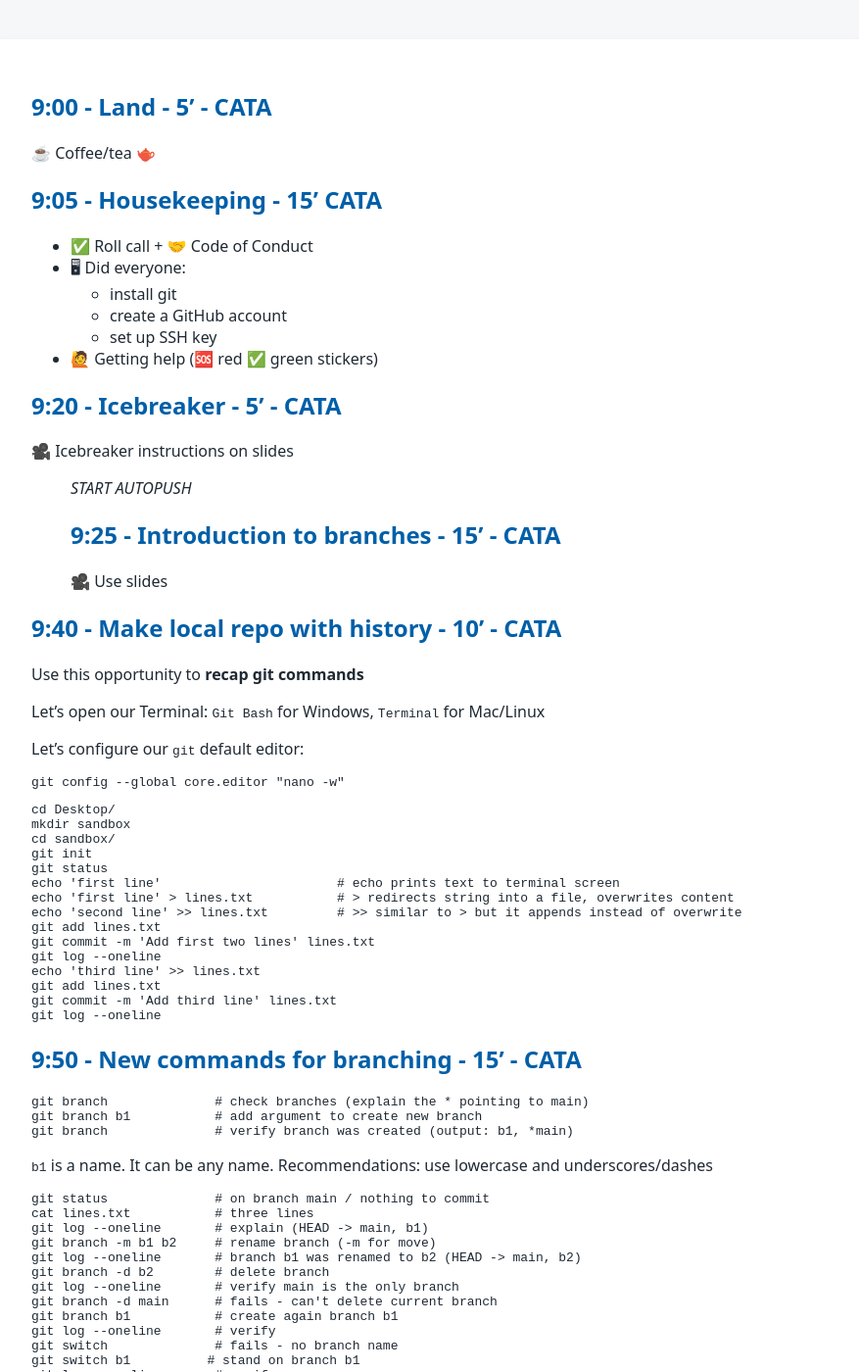
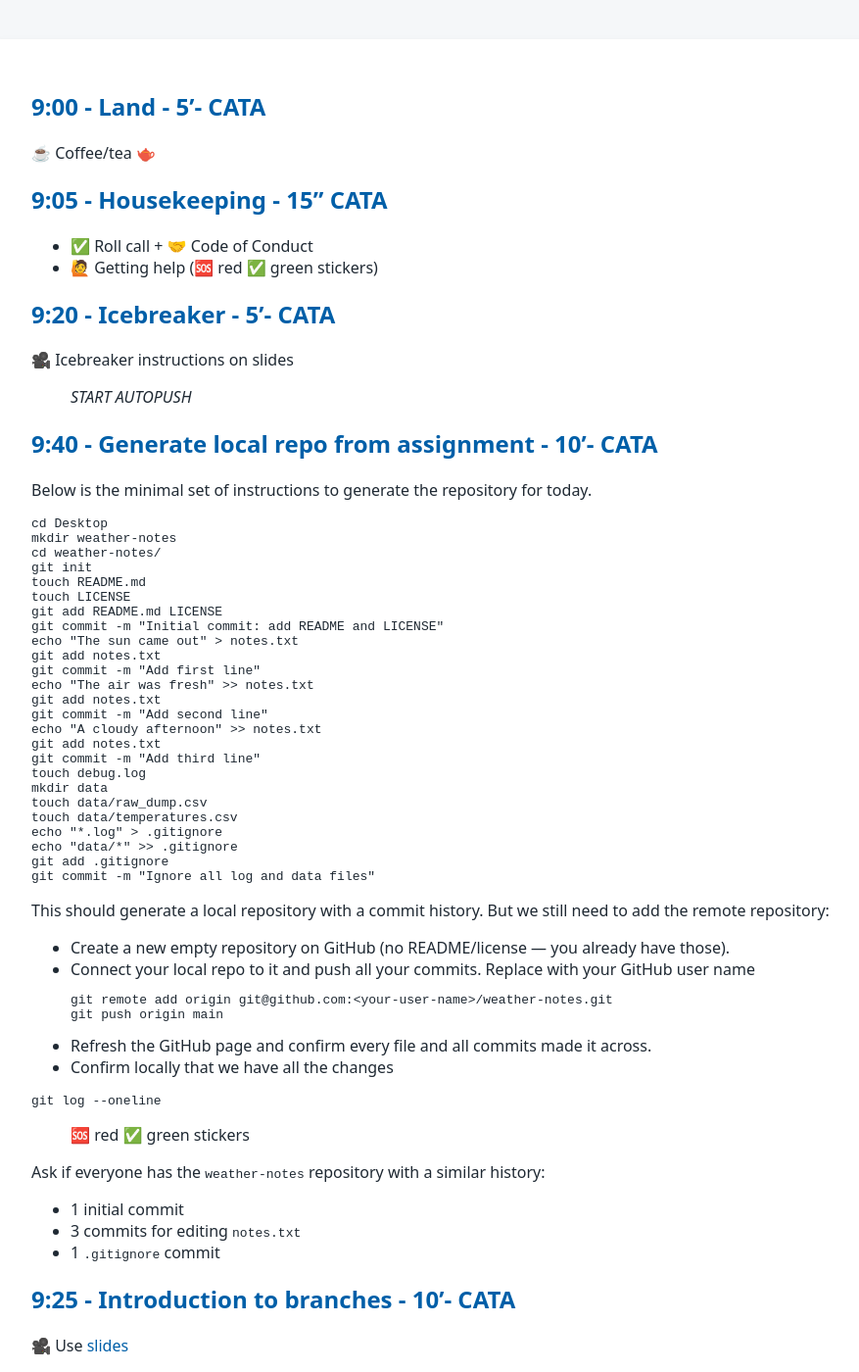
Before and after one commit to tu-delft-library/intermediate_version_control_with_git, a Jekyll site: the page built from material_for_trainers/lesson_plan.md, in a window 1280 px wide and 1400 px high. Shown: the whole window at 98% size, without its empty margins (108-985 px from the left). Built offline with Jekyll 4.4.1, drawn with Linux system fonts in a browser that asks for light colours; our own code applies the rules of GitHub Pages for plain Markdown files; some of the changed text lies outside the part shown.

Commit message:
update lesson and exercises

````diff
--- a/material_for_trainers/lesson_plan.md
+++ b/material_for_trainers/lesson_plan.md
@@ -1,49 +1,73 @@
 
-## 9:00 - Land - 5' - CATA
+## 9:00 - Land - 5'- CATA
 ☕ Coffee/tea 🫖
 
-## 9:05 - Housekeeping - 15' CATA
+## 9:05 - Housekeeping - 15" CATA
 - ✅ Roll call + 🤝 Code of Conduct
-- 🖥 Did everyone:
-    - install git
-    - create a GitHub account
-    - set up SSH key
 - 🙋 Getting help (🆘 red  ✅ green stickers)
 
-## 9:20 - Icebreaker - 5' - CATA
+## 9:20 - Icebreaker - 5'- CATA
 🎥 Icebreaker instructions on slides
 > *START AUTOPUSH*
-## 9:25 - Introduction to branches - 15' - CATA
-🎥 Use slides
 
 
-## 9:40 - Make local repo with history - 10' - CATA
-Use this opportunity to **recap git commands**
+## 9:40 - Generate local repo from assignment - 10'- CATA
 
-Let's open our Terminal: `Git Bash` for Windows, `Terminal` for Mac/Linux
+Below is the minimal set of instructions to generate the repository for today.
 
-Let's configure our `git` default editor:
+
 ```bash
-git config --global core.editor "nano -w"
+cd Desktop
+mkdir weather-notes
+cd weather-notes/
+git init
+touch README.md
+touch LICENSE
+git add README.md LICENSE
+git commit -m "Initial commit: add README and LICENSE"
+echo "The sun came out" > notes.txt
+git add notes.txt
+git commit -m "Add first line"
+echo "The air was fresh" >> notes.txt
+git add notes.txt
+git commit -m "Add second line"
+echo "A cloudy afternoon" >> notes.txt
+git add notes.txt
+git commit -m "Add third line"
+touch debug.log
+mkdir data
+touch data/raw_dump.csv
+touch data/temperatures.csv
+echo "*.log" > .gitignore
+echo "data/*" >> .gitignore
+git add .gitignore
+git commit -m "Ignore all log and data files"
 ```
+This should generate a local repository with a commit history. But we still need to add the remote repository:
+
+- Create a new empty repository on GitHub (no README/license — you already have those).
+- Connect your local repo to it and push all your commits. Replace <your-user-name> with your GitHub user name
 ```bash
-cd Desktop/
-mkdir sandbox
-cd sandbox/
-git init
-git status
-echo 'first line'                       # echo prints text to terminal screen
-echo 'first line' > lines.txt           # > redirects string into a file, overwrites content
-echo 'second line' >> lines.txt         # >> similar to > but it appends instead of overwrite
-git add lines.txt
-git commit -m 'Add first two lines' lines.txt
-git log --oneline
-echo 'third line' >> lines.txt
-git add lines.txt
-git commit -m 'Add third line' lines.txt
+git remote add origin git@github.com:<your-user-name>/weather-notes.git
+git push origin main
+```
+- Refresh the GitHub page and confirm every file and all commits made it across.
+- Confirm locally that we have all the changes
+
+```bash
 git log --oneline
 ```
-## 9:50 - New commands for branching - 15' - CATA
+> 🆘 red  ✅ green stickers
+
+Ask if everyone has the `weather-notes` repository with a similar history:
+- 1 initial commit
+- 3 commits for editing `notes.txt`
+- 1 `.gitignore` commit
+
+## 9:25 - Introduction to branches - 10'- CATA
+🎥 Use [slides](https://tud365.sharepoint.com/:p:/r/sites/ResearchDataServices/Gedeelde%20documenten/Training/Research_Software_Training/lesson_plans/resources/Intermediate%20version%20control%20with%20Git.pptx?d=w33d15b9f24e94794aaa7624d5b908dd3&csf=1&web=1&e=rgIzM0)
+
+## 9:50 - New commands for branching - 10'- CATA
 
 ```bash
 git branch              # check branches (explain the * pointing to main)
@@ -53,7 +77,7 @@ git branch              # verify branch was created (output: b1, *main)
 `b1` is a name. It can be any name. Recommendations: use lowercase and underscores/dashes
 ```bash
 git status              # on branch main / nothing to commit
-cat lines.txt           # three lines
+cat notes.txt           # three lines
 git log --oneline       # explain (HEAD -> main, b1)
 git branch -m b1 b2     # rename branch (-m for move)
 git log --oneline       # branch b1 was renamed to b2 (HEAD -> main, b2)
@@ -71,8 +95,12 @@ git log --oneline       # notice HEAD -> b2
 git switch main         # switch to main
 git log --oneline       # notice HEAD -> main
 ```
+Output should look like:
+```bash
+hash (HEAD -> main, origin/main, b2, b1) Ignore all log and data files
+```
 
-## 10:05 - 1 💪 Get familiar with branches - 10' - CATA
+## 10:05 - 1 💪 Get familiar with branches - 10'- CATA
 See `exercises.md`. There is an optional challenge under each numbered exercise.
 
 Solution:
@@ -90,22 +118,22 @@ git branch -d pe pi po
 git log --oneline
 ```
 
-## 10:15 - Develop on different branches - 10' - CATA
+## 10:15 - Develop on different branches - 10'- CATA
 
 
 ```bash
 git status
-echo 'fourth line' >> lines.txt              # add more lines
+echo "A dramatic sunset" >> notes.txt              # add more lines
 git diff
-git add lines.txt
-git commit -m 'Add fourth line' lines.txt    # commit changes on main
+git add notes.txt
+git commit -m "Add fourth line"    # commit changes on main
 git status
 git switch b1
 git log --oneline
-echo 'fourth line' >> lines.txt
+echo "A dramatic sunset" >> notes.txt
 git diff
-git add lines.txt
-git commit -m 'Add fourth line on branch b1' lines.txt # commit changes on b1
+git add notes.txt
+git commit -m "Add fourth line on branch b1" # commit changes on b1
 git status
 git switch main
 git log --oneline --all                    # show all branches
@@ -113,67 +141,56 @@ git log --oneline --all --graph            # show graph with all branches
 ```
 Notice the HEAD pointing to the main branch. The commits are different even if the changes are similar.
 
-## 10:25 - 2 💪 Commit in a secondary branch - 5' - CATA
+## 10:25 - 2 💪 Commit in a secondary branch - 5'- CATA
 See `exercises.md`. There is an optional challenge under each numbered exercise.
 
 Solution:
 ```bash
 git switch b2
-cat lines.txt
-echo 'fourth line' >> lines.txt
-echo 'fifth line' >> lines.txt
+cat notes.txt
+echo "A dramatic sunset" >> notes.txt
+echo "The moon was bright" >> notes.txt
 git diff
-git add lines.txt
+git add notes.txt
 git commit -m "Add two more lines on b2"
 git status
 ```
 
-## 10:30 - Break - 10'
+## 10:30 - Break -10'
 
-> *START AUTOPUSH* and use run commands in `simulate_local_repo.md` until `echo '---Differences across branches---'`
 
-## 10:40 - Explore differences across branches - 15' - HALFORD
+## 10:40 - Explore differences across branches - 15'- HALFORD
 
 Let's keep adding to our history:
 ```bash
 git switch main
-cat lines.txt
-echo 'fourth line (duplicate)' >> lines.txt      # add mistake on main
+cat notes.txt           # 4 lines on main
+echo "A dramatic sunset (duplicate)" >> notes.txt      # add mistake on main
 git diff
-git add lines.txt
-git commit -m 'Add fifth line on main (with mistake)' lines.txt
-cat lines.txt
+git add notes.txt
+git commit -m "Add fifth line on main (with mistake)"
+cat notes.txt               # 5 lines (5th one is a duplicate)
 git switch b1
-cat lines.txt
-echo 'fifth line' >> lines.txt
-git diff
-git add lines.txt
-git commit -m 'Add fifth line on b1' lines.txt
+cat notes.txt               # only 4 lines
+echo "The moon was bright" >> notes.txt
+git diff                    # 5 lines (5th line is new)
+git add notes.txt
+git commit -m "Add fifth line on b1"
 git log --oneline --all --graph                 # so many little changes
 ```
 Maybe we are confused about what was done on which branch. Let's see how to investigate the changes.
 
 ```bash
 git switch main
-git diff HEAD HEAD~1 lines.txt      # REMEMBER: changes between latest and one before latest commit
-git diff main b1 lines.txt # changes between  main and b1
-git diff main b1~1 lines.txt # changes between main and parent of the latest commit on branch B1
-git diff main~1 b1~1 lines.txt # changes between parent of the latest commit on the main branch and the parent of the latest commit on branch B1
+git diff HEAD HEAD~1      # REMEMBER: changes between latest and one before latest commit
+git diff main b1 # changes between  main and b1
+git diff main b1~1 # changes between main and parent of the latest commit on branch B1
+git diff main~1 b1~1 # changes between parent of the latest commit on the main branch and the parent of the latest commit on branch B1
 # No difference on this one. Both files have 4 lines
 ```
-Let's correct the mistake on `main` branch
 
-```bash
-git status              # verify
-nano lines.txt          # change "fourth line (duplicate)" with "fifth line"
-cat lines.txt           # verify
-git status              # verify
-git add lines.txt       # routine
-git commit -m 'Correct fifth line on main' lines.txt # routine
-git log --oneline --graph
-```
+## 10:55 - 3 💪  Explore differences across branches - 10'- HALFORD
 
-## 10:55 - 3 💪  Explore differences across branches - 10' - HALFORD
 See `exercises.md`. There is an optional challenge under each numbered exercise.
 
 Solution:
@@ -182,32 +199,35 @@ git switch b2
 git diff HEAD
 git diff HEAD~1
 git diff HEAD~2
-git diff HEAD~3         # fails
-git diff b2 b1 lines.txt
-git diff main b2~1 lines.txt
+git diff HEAD~3
+git diff HEAD~4
+git diff HEAD~5
+git diff HEAD~6         # fails -> current history only has 6 commits
+git diff b2 b1
+git diff main b2~1
 ```
 
-## 11:05 - Merging branches and conflict resolution - 15' - HALFORD
+## 11:05 - Merging branches and conflict resolution - 15'- HALFORD
 
 Let's develop further on branch `b1`:
 ```bash
 git switch b1                                             # on branch b1
-echo 'sixth line' >> lines.txt                          # routine
-echo 'seventh line' >> lines.txt                          # routine
+echo "It rained at night" >> notes.txt            # routine
+echo "Give me my thick blanket" >> notes.txt      # routine
 git diff                                                  # routine
-git add lines.txt                                         # routine
-git commit -m 'Add 6th and 7th lines on b1' lines.txt   # routine
+git add notes.txt                                         # routine
+git commit -m "Add sixth and seventh lines on b1"   # routine
 git log --oneline --all --graph                           # routine
 ```
 We are done with developing on `b1` and want to merge to `main`.
 For this we first *stand* on main branch (with `switch`) and then apply the merge.
 ```bash
 git switch main                     # on branch main
-git diff main b1 lines.txt          # verify
-git merge -m 'Merge b1' lines.txt   # wrong syntax - merge expects branch not file
-git merge -m 'Merge b1' b1          # right syntax: fails because of conflict
+git diff main b1                    # verify
+git merge -m "Merge b1" notes.txt   # wrong syntax - merge expects branch not file
+git merge -m "Merge b1" b1          # right syntax: fails because of conflict
 git status                          # see which files are in conflict
-git diff lines.txt                  # verify differences
+git diff notes.txt                  # verify differences
 ```
 To resolve the merge conflict:
 1. edit manually the conflicting sections: keep current branch (aka `ours`), incoming branch (aka `theirs`), combine or make entirely different changes.
@@ -219,156 +239,94 @@ To resolve the merge conflict:
 > - `>>>>>>>` → the incoming branch's version
 
 ```bash
-nano lines.txt           # edit the file within the conflict markers
+nano notes.txt           # edit the file within the conflict markers
                          # manually combine both sets
                          # demo ^k to delete whole line
 ```
-`lines.txt` should look like this:
+`notes.txt` should look like this:
 ```bash
-first line
-second line
-third line
-fourth line
-fifth line
-sixth line
-seventh line
+The sun came out
+The air was fresh
+A cloudy afternoon
+A dramatic sunset
+The moon was bright
+It rained at night
+Give me my thick blanket
 ```
 >
-In this example, the conflict has been resolved by mixing both sets of changes. Parts of the changes from both branches are now present in the file. If you are done you can use `git add` to stage the resolved changes:
+In this example, the conflict has been resolved by keeping the changes from branch `b1`.
 
 ```bash
 git status
-git diff                                                  # diff shows nothing!
+git diff                          # diff shows nothing! merge state - similar to staging
 ```
 During a merge, conflicting files go to a different state while the conflict is resolved and a commit is done.
 The easiest way to see the state of the file is to see show the content using `cat`.
+
 ```bash
-cat lines.txt
-git add lines.txt                                         # mark resolution
+cat notes.txt
+git add notes.txt                                         # mark resolution
 git status                                                # verify
-git commit -m 'Merge changes from b1 into main'          # conclude merge right syntax
+git commit -m "Merge changes from b1 into main"          # conclude merge right syntax
 git status                                                # verify
 git log --oneline --all --graph                           # see merge visually
-git log --oneline --all --graph --parents                 # see merge with hashes
 ```
 
-> **ADVANCED** If you really want to see the differences during a merge use: `git diff :1:lines.txt :2:lines.txt`
+> **ADVANCED** If you really want to see the differences during a merge use: `git diff :1:notes.txt :2:notes.txt`
 
-## 11:20 - 4 💪 A first type for merge - 10' - HALFORD
+## 11:20 - 4 💪 A first type for merge - 10'- HALFORD
 See `exercises.md`. There is an optional challenge under each numbered exercise.
+
+
 
 Solution:
 ```bash
-git diff main b2 lines.tx       # show differences for lines.txt
 git diff main b2                # show differences all files - same in this case
 git switch main                 # stand on main
 git merge b2                    # merge b2 into main
-nano lines.txt                  # fix conflicts
-git add lines.txt
-git commit -m 'Merge b2 into main'
+nano notes.txt                  # fix conflicts
+git add notes.txt
+git commit -m "Merge b2 into main"
 git log --oneline --all --graph # verify
 ```
 
 > **Before break:** Turn to a neighbour and compare the output of `git log --oneline --all --graph`. Does it look the same? Different commit hashes? Same shape?
 
-## 11:30 - Break  - 10'
+## 11:30 - Break  -10'
 
-## 11:40 -  💻 PRACTICAL - Understanding merge conflicts - 40' - CATA
+> CONTINUE HERE!
+
+## 11:40 -  💻 PRACTICAL - Understanding merge conflicts - 40'- CATA
 see `PRACTICAL_merge_conflicts.md`
 
-## 12:20 -  Review PRACTICAL with group - 10' - CATA
 Do not solve the PRACTICAL live. Just ask questions, share experiences or highlight concepts that you noticed were still a bit confusing.
 
 ## 12:30 - 	Lunch - 60'
 
-## 13:30 - 5 💪 Interactive Git - 15' - HALFORD
+## 13:30 - 5 💪 Interactive Git - 15'- HALFORD
 See `exercises.md`. There is an optional challenge under each numbered exercise.
 
-## 13:45 - Create a remote repository on GitHub - 5' - HALFORD
+## 13:50 - Remote operations revisited - 10'- HALFORD
 
-Our `sandbox` has grown into something we want to keep. Time turn it into a remote repository.
-
-Because our local history is a little messy, we prefer to have a fresh clean repo and copy the current state of the files there.
-
-1. Go to [github.com](https://github.com) and sign in
-2. Click the **+** icon in the top-right corner and choose **New repository**
-3. Name it `logbook`
-4. Leave it **Public**
-5. Leave all clone_colleague options as they are. Do **not** add a `README` or `.gitignore`
-6. Click **Create repository**
-
-GitHub will show you your new empty repository and its URL.
-Click on the `SSH` tab. It will look like:
-```
-git@github.com:YOUR-USERNAME/logbook.git
-```
-Copy this URL
-
-## 13:50 - Cloning and pushing - 10' - HALFORD
-
-Clone the repository locally:
-```bash
-cd ~/Desktop
-git clone git@github.com:YOUR-USERNAME/logbook.git  # empty repo warning is ok!
-cd logbook
-```
-
-```bash
-git status                                        # nothing to commit
-git branch                                        # observe that is empty
-git log                                           # observe - fatal error -> no branch
-```
-
-```bash
-git remote -v               # shows short name (origin) and full URL
-```
+🎥 Use [slides](https://tud365.sharepoint.com/:p:/r/sites/ResearchDataServices/Gedeelde%20documenten/Training/Research_Software_Training/lesson_plans/resources/Intermediate%20version%20control%20with%20Git.pptx?d=w33d15b9f24e94794aaa7624d5b908dd3&csf=1&web=1&e=rgIzM0)
 
 Explain remote operations:
 - **Fetching**: downloading new data (commits, branches, or tags) from a remote repository into your local repository — without modifying your working files.
 - **Pushing**: uploading your local commits to the remote repository.
 - **Pulling**: `git pull` is `git fetch` + `git merge` in one step.
 
-Copy the local `sandbox` file into this repo and push:
-```bash
-cp ~/Desktop/sandbox/lines.txt .
-git add lines.txt
-git commit -m 'Add lines.txt from local work'
-git push origin main        # push to remote
-```
-Note the message from git showing the commits were pushed to Github.
-
-Visit GitHub and refresh — students should see `lines.txt` appear online.
-
-## 14:00 - Pulling from a remote repository - 10' - HALFORD
-Let's pretend someone else edited the file.
-We'll simulate this by using GitHub web editor:
-1. Open `lines.txt` on GitHub
-1. Click on the pencil icon on the upper right corner to edit
-1. Add a new line at the bottom: `eighth line`
-1. Commit with message `Add eighth line via GitHub`
-
-Now pull it locally:
-```bash
-git log --oneline           # notice the remote change is not here yet
-git pull origin main        # fetch + merge in one step
-git log --oneline           # now the commit from GitHub is visible
-cat lines.txt               # eighth line is there
-```
-
-> **Key message:** always pull before you start working to avoid unnecessary conflicts.
-
-## 14:10 - Solve a conflict when pushing - 15' - HALFORD
+## 14:10 - Solve a conflict when pushing - 15'- HALFORD
 
 Make a small edit directly on GitHub (via the web editor):
-1. Open `lines.txt` on GitHub
-2. Add a new line at the bottom: `ninth line - GitHub`
-3. Commit with message `Add ninth line via GitHub`
+1. Open `notes.txt` on GitHub
+2. Add a new line at the bottom: `or a hot water bottle - GitHub`
+3. Commit with message `Add eighth line via GitHub`
 
 Now, back in the terminal, make a **different** local change without pulling:
 ```bash
-echo 'ninth line - local' >> lines.txt
-git add lines.txt
-git commit -m 'Add ninth line locally'
+echo "or a hot water bottle - local" >> notes.txt
+git add notes.txt
+git commit -m "Add eighth line locally'
 git push origin main        # fails! rejected - remote contains work you do not have
 ```
 
@@ -381,11 +339,11 @@ git config pull.rebase false      # merge
 
 Resolve it:
 ```bash
-git pull origin main        # fetch + attempt merge → conflict in lines.txt
-git status                  # lines.txt listed as "both modified"
-nano lines.txt              # resolve conflict markers — keep one or combine both lines
-git add lines.txt
-git commit -m 'Merge remote and local ninth line'
+git pull origin main        # fetch + attempt merge → conflict in notes.txt
+git status                  # notes.txt listed as "both modified"
+nano notes.txt              # resolve conflict markers — keep one or combine both lines
+git add notes.txt
+git commit -m "Merge remote and local eighth line'
 git push origin main        # now succeeds
 ```
 
@@ -393,7 +351,7 @@ Visit GitHub and confirm the resolved file is there.
 
 > **Key message:** the conflict resolution steps are identical whether the divergence comes from a colleague or from your own edit on GitHub. **Pull before you push.**
 
-## 14:25 - 6 💪 Undo a Bad Merge - 10' - HALFORD
+## 14:25 - 6 💪 Undo a Bad Merge - 10'- HALFORD
 See `exercises.md`. There is an optional challenge under each numbered exercise.
 
 Solution:
@@ -401,19 +359,19 @@ Solution:
 git switch main
 git branch bad-merge
 git switch bad-merge
-echo 'tenth line - branch version' >> lines.txt
-git add lines.txt
-git commit -m 'Add tenth line on bad-merge'
+echo "to stay warm at night - branch version" >> notes.txt
+git add notes.txt
+git commit -m "Add ninth line on bad-merge"
 git switch main
-echo 'tenth line - main version' >> lines.txt
-git add lines.txt
-git commit -m 'Add tenth line on main'
+echo "to stay warm at night - main version" >> notes.txt
+git add notes.txt
+git commit -m "Add ninth line on main"
 git merge bad-merge         # conflict! both branches changed the last line
-git status                  # lines.txt listed as "both modified"
-cat lines.txt               # conflict markers are visible
+git status                  # notes.txt listed as "both modified"
+cat notes.txt               # conflict markers are visible
 git merge --abort
 git status                  # clean — back to where you were before the merge
-cat lines.txt               # conflict markers are gone, file is as it was on main
+cat notes.txt               # conflict markers are gone, file is as it was on main
 git log --oneline --graph   # no merge commit was created
 git branch -D bad-merge     # force-delete (it was never cleanly merged)
 git log --oneline --graph   # back to a clean main
@@ -421,14 +379,15 @@ git log --oneline --graph   # back to a clean main
 
 `git merge --abort` is only available **while a merge is in progress**
 
-## 14:35 - Break - 10'
+## 14:35 - Break -10"
 
-## 14:45 - 💻 PRACTICAL - Conflicts with Remote Repositories - 40' - CATA
+## 14:45 - 💻 PRACTICAL - Conflicts with Remote Repositories - 40'- CATA
 see `PRACTICAL_remote_conflicts.md`
 
-## 15:25 - Review PRACTICAL with the group - 10' - CATA
 Do not solve the PRACTICAL live. Just ask questions, share experiences or highlight concepts that you noticed were still a bit confusing.
-## 15:50 - Demo git operations in VSCode - 10' - CATA
+
+
+## 15:50 - Demo git operations in VSCode - 10'- CATA
 - Some people prefer to use a GUI to work with Git.
 - Let's explore that using VSCode
 [TODO] add more explanation about VS code --> what it is and why it has a terminal etc
@@ -456,8 +415,8 @@ Do not solve the PRACTICAL live. Just ask questions, share experiences or highli
 - Push by clicking "Publish Branch"
 - Confirm in GitHub
 
-## 15:35 - Break - 10'
-## 15:45 - Summarize key points - 10' - HALFORD
+
+## 15:45 - Summarize key points - 10'- HALFORD
 - **Branches**: create isolated lines of development with `git branch` and `git switch`.
 - **Merging**: bring changes together with `git merge`.
 Git creates a merge commit
@@ -465,6 +424,5 @@ Git creates a merge commit
 - **Remote workflows**: `clone`, `push`, `pull`. Pull before you push. Conflicts can happen on remotes too, and are resolved the same way
 - **Escape hatches**: if a conflict surprises you and you need time to think `git merge --abort` is a safe exit
 
-
-## 15:55 - Give feedback about the course - 5'
+## 15:55 - Give feedback about the course  5"
 Go to the link in `README.md`
````
Also changed, not shown: material_for_participants/exercises.md (+25 -22 lines).
